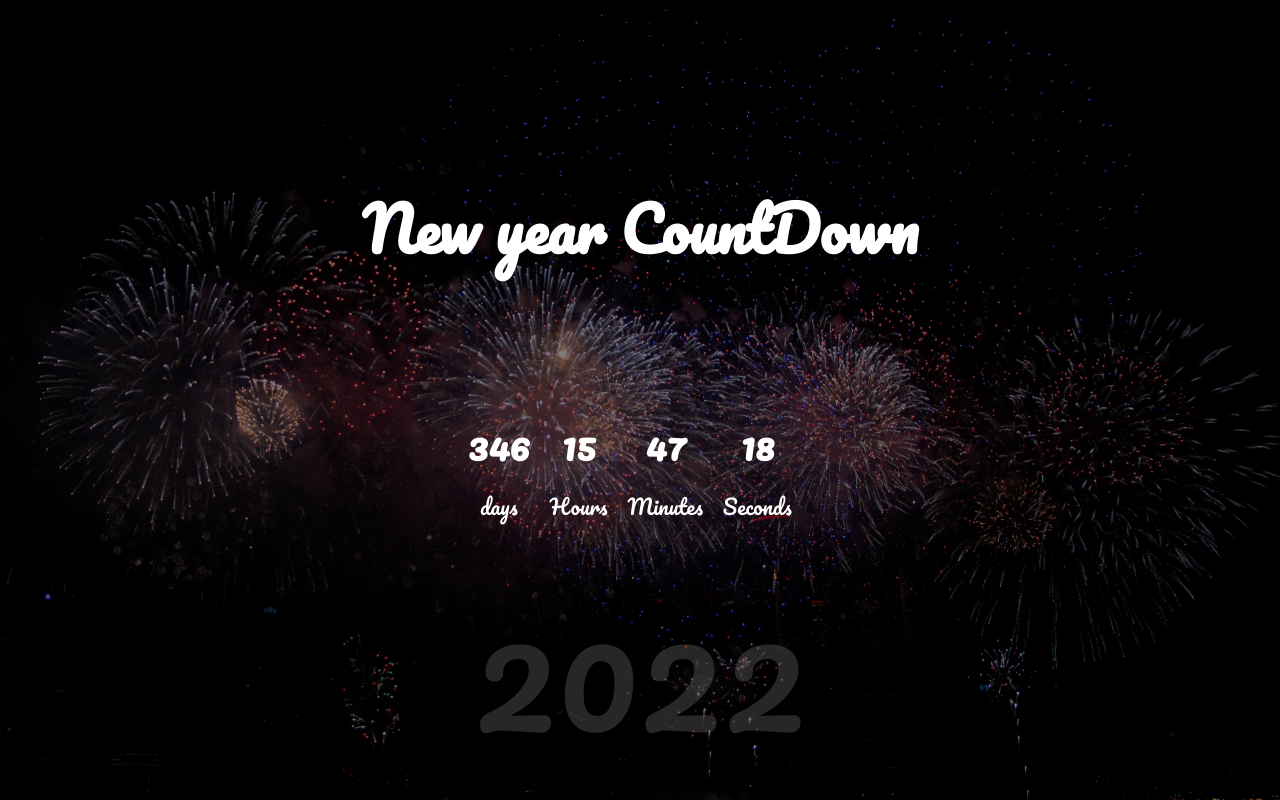
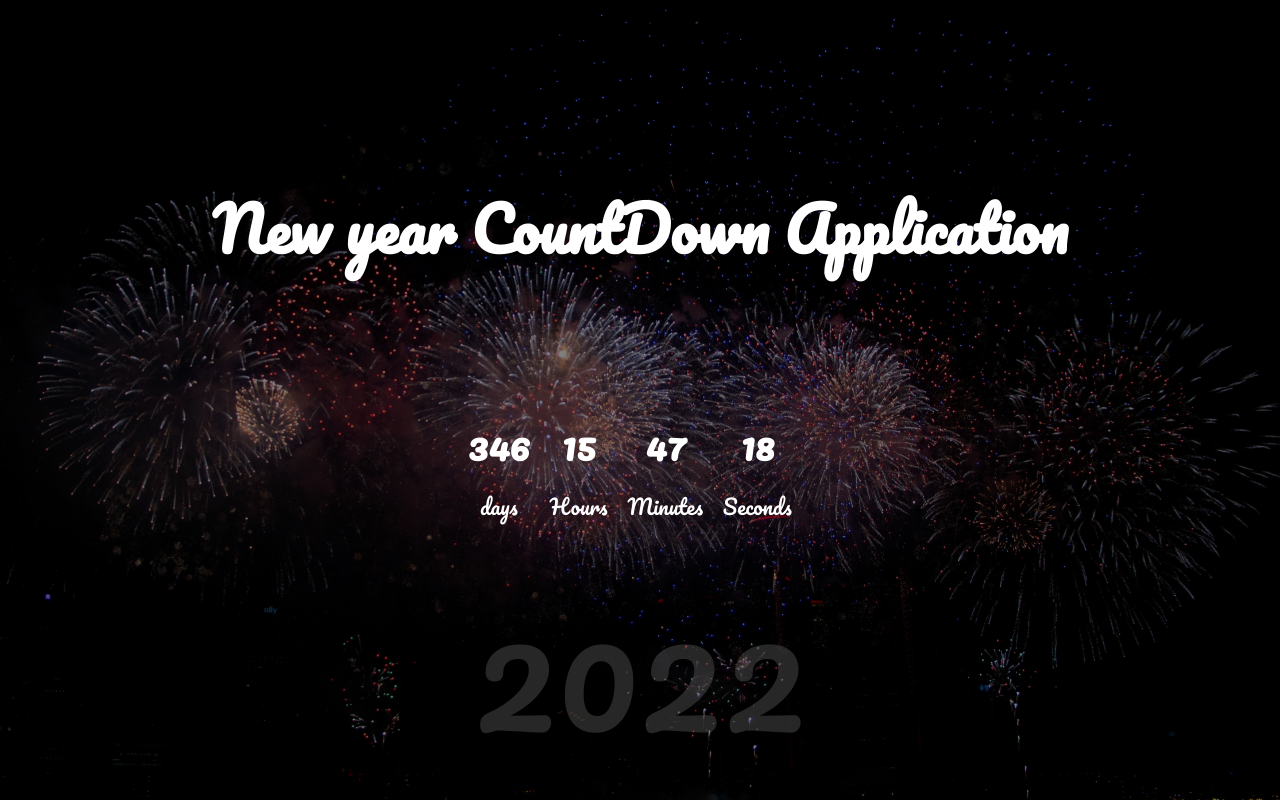
Before and after one commit to sapthagiri-web-dev/New-year-countdown, a plain HTML site: page index.html in a window 1280 px wide. Drawn offline with Linux system fonts and the light colour scheme.

Commit message:
Updated with the Heading name

```diff
--- a/index.html
+++ b/index.html
@@ -7,7 +7,7 @@
   <link rel="stylesheet" href="style.css">
 </head>
 <body>
-  <h1>New year CountDown</h1>
+  <h1>New year CountDown Application</h1>
 
   <div id="year" class="year"></div>
 
```
Also changed, not shown: 1 other file.
